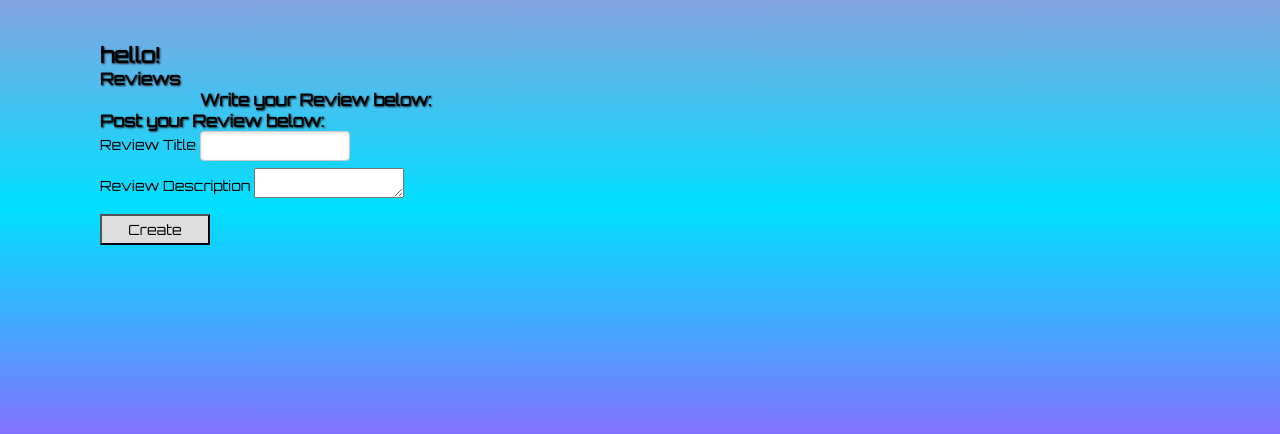
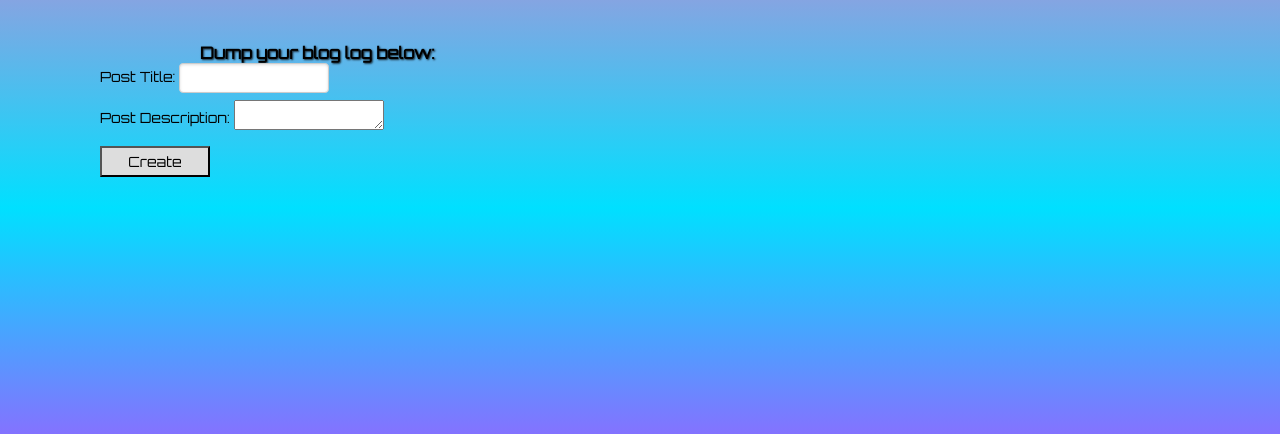
Before and after one commit to deroberts/blog4techdawgs, a Node server app: page / in a window 1280 px wide. Shown: the part 192-626 px from the top of the page. Run offline with Node 20, Linux system fonts and the light colour scheme; a user stored in the database is signed in; data that the repository does not hold is empty; some libraries are stand-ins or nearby versions.

Commit message:
changed some styling.

```diff
--- a/public/css/style.css
+++ b/public/css/style.css
@@ -18,6 +18,22 @@ body {
   box-sizing: border-box;
   margin: 0;
 
+}
+
+.card {
+  background-color: white;
+  border-radius: 10px;
+  box-shadow: 0 0 10px rgba(0, 0, 0, 0.2);
+  margin: 1rem;
+  padding: 1rem;
+  width: 100%;
+  max-width: 500px;
+
+}
+
+.card p {
+  text-align: center;
+  margin-top: 1rem;
 }
 
 .sub-header {
@@ -154,6 +170,7 @@ input {
 #review-name{
   height: 30px;
   width: 150px;
+  /* font-size: 40px; */
 }
 
 #review-desc{
--- a/views/homepage.handlebars
+++ b/views/homepage.handlebars
@@ -4,7 +4,7 @@
 
     </div>
     <div class="">
-      <h2>hello!</h2>
+      {{!-- <h2>hello!</h2> --}}
         {{> reviews}}
 
     </div>
--- a/views/partials/reviews.handlebars
+++ b/views/partials/reviews.handlebars
@@ -1,40 +1,40 @@
 <div class="row mt-4">
   <div class="col-md-6">
 
-    <h3 class="reviews-text">Reviews</h3>
+    <h3 class="reviews-text"></h3>
     {{#if reviews}}
-    <h3>Muscle Hustler's Reviews</h3>
+    <h3>Tech Dawg's Blog Logs</h3>
    <div class = "gd-reviews">
 
 
       {{#each reviews as |review|}}
         <div class="card card-body mb-2">
-          <h4>{{review.title}}</h4>
+          <h4>{{format_date created_at}}{{review.title}}</h4>
           <p>{{review.review}}</p>
         </div>
-        <form class="reply-comment-form"  data-id={{review.id}}>
+        {{!-- <form class="reply-comment-form"  data-id={{review.id}}>
           <input>
 
           </input>
           <button type="submit">Reply</button>
 
-        </form>
+        </form> --}}
       {{/each}}
 
     {{/if}}
     <div class="reviews">
-    <h3>Write your Review below:</h3>
+    <h3>Dump your blog log below:</h3>
 
 
    </div>
 
 
     {{#if logged_in}}
-    <h3>Post your Review below:</h3>
+
 
     <form class="form new-review-form" id ="new-review-form">
       <div class="form-group">
-        <label for="review-name">Review Title</label>
+        <label for="review-name">Post Title:</label>
         <input
           class="form-input"
           type="text"
@@ -43,7 +43,7 @@
         />
       </div>
       <div class="form-group">
-        <label  for="review-desc">Review Description</label>
+        <label  for="review-desc">Post Description:</label>
         <textarea
           class="form-input"
           id="review-desc"
```
